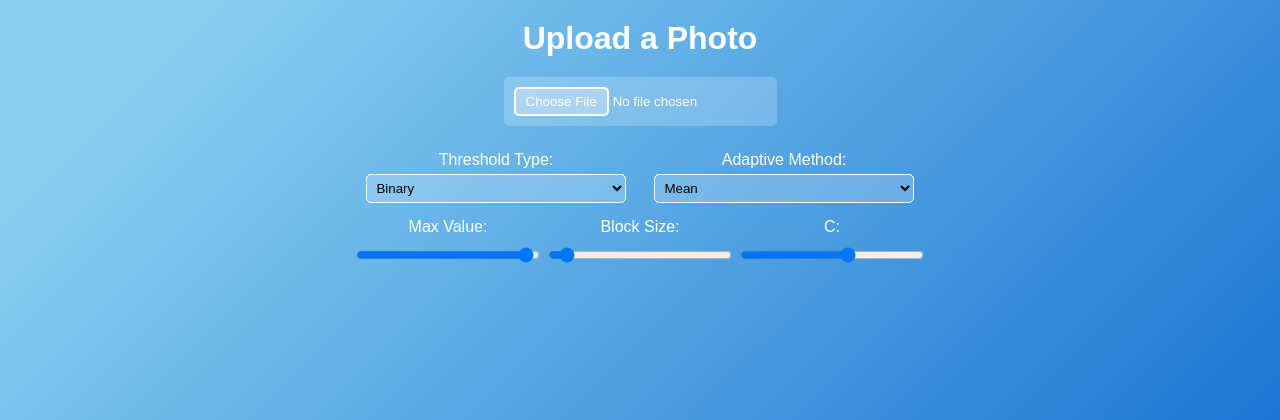
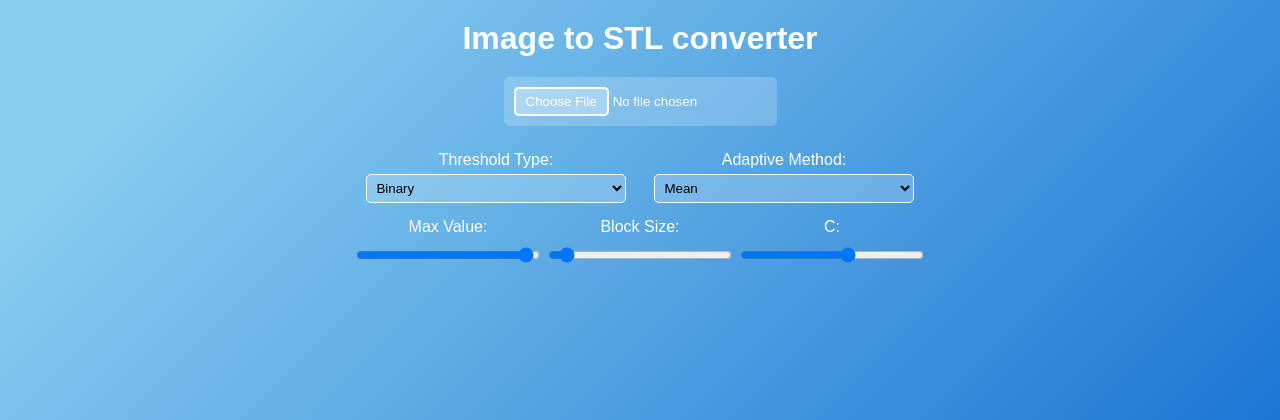
Before and after one commit to Rtycz/img_to_stl_converter, a FastAPI app: page / in a window 1280 px wide. Shown: the top 420 px of the page. Run offline with FastAPI, Linux system fonts and the light colour scheme.

Commit message:
[CONV-11] change titles in html

```diff
--- a/templates/index.html
+++ b/templates/index.html
@@ -3,7 +3,7 @@
 <head>
     <meta charset="UTF-8">
     <meta name="viewport" content="width=device-width, initial-scale=1.0">
-    <title>Upload Photo</title>
+    <title>Image to STL converter</title>
     <!-- Подключение внешнего CSS-файла -->
     <link rel="stylesheet" href="/static/css/styles.css">
     <!-- Подключение внешнего JavaScript-файла -->
@@ -11,7 +11,7 @@
 </head>
 <body>
     <div>
-        <h1>Upload a Photo</h1>
+        <h1>Image to STL converter</h1>
         <input type="file" id="photoInput" name="photo" accept="image/*">
         <div class="preview-container" id="preview">
             <div class="loader" id="loader"></div>
```
